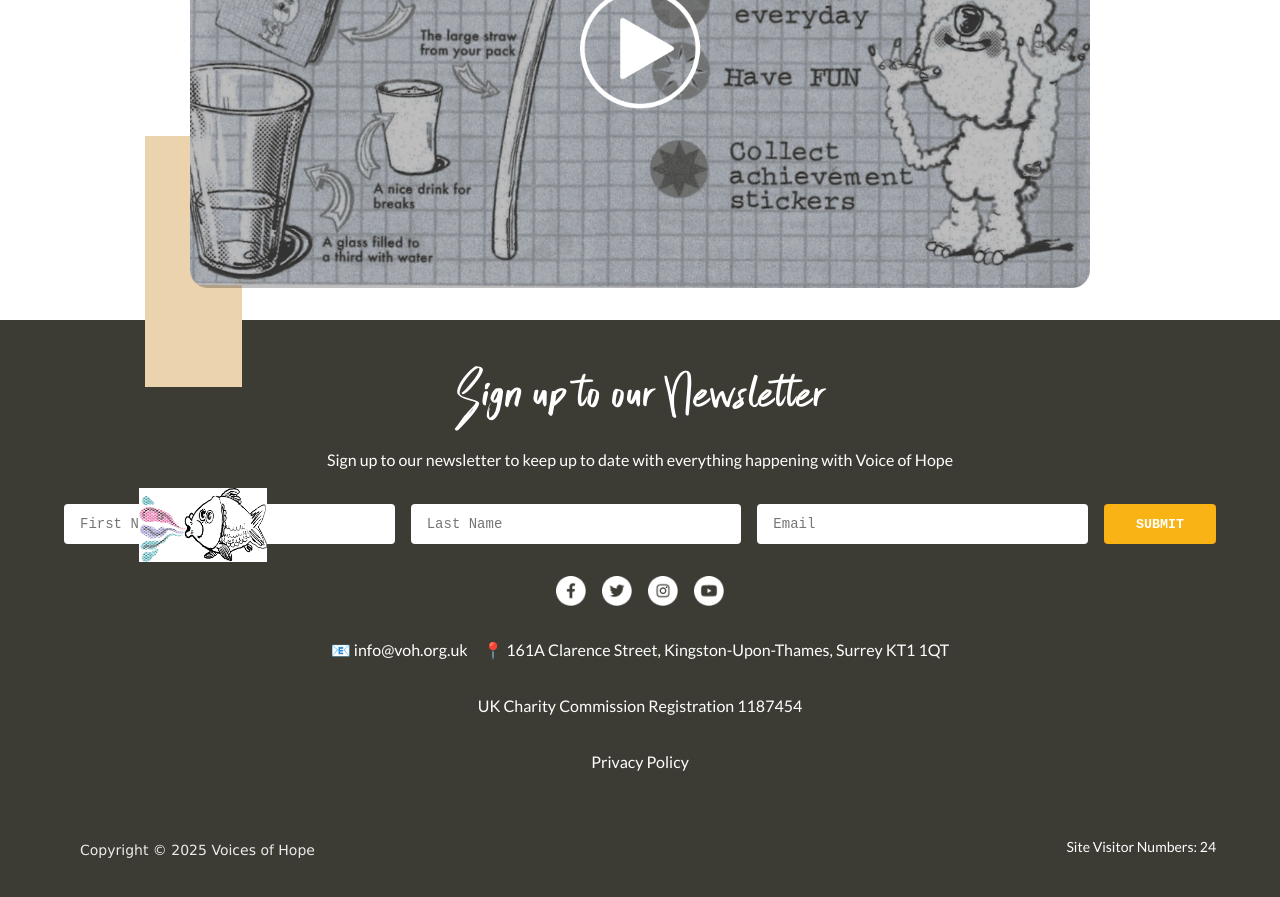
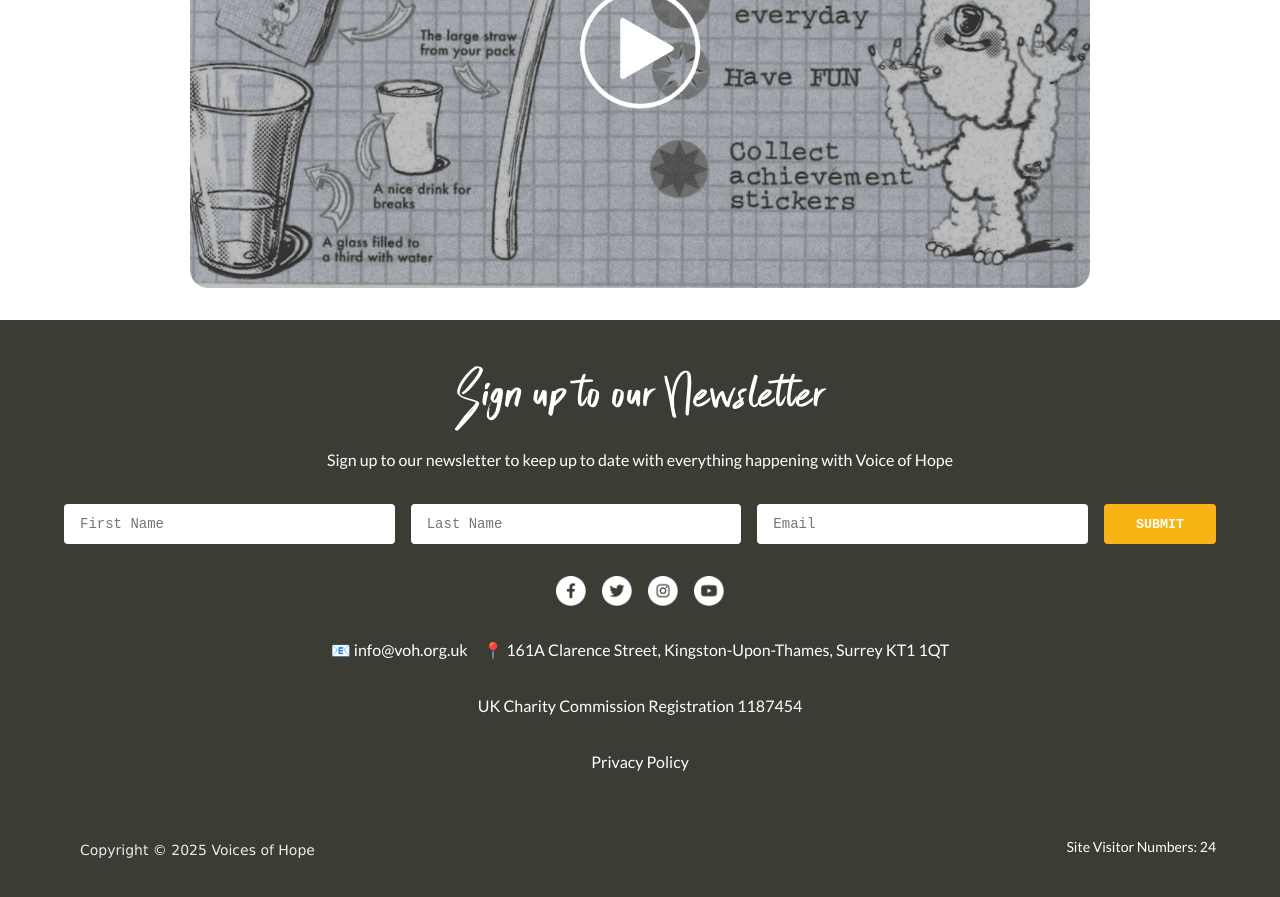
Before and after one commit to shiva-karan-k/Cambridge-VoH-ABC-LP, a Next.js app: page /weeks/week-6 in a window 1280 px wide. Shown: the part 1180-2077 px from the top of the page. Built offline with nearby package versions, Linux system fonts and the light colour scheme; no server answers.

Commit message:
fix: Remove incorrect fish placement from week 6 blue rectangle
- Fish should only appear on the RIGHT side in the title section
- Removed blue rectangle with fish below video thumbnail
- Week 6 now matches the correct reference design

```diff
--- a/src/app/weeks/week-6/page.tsx
+++ b/src/app/weeks/week-6/page.tsx
@@ -95,12 +95,6 @@ export default function Week6Page() {
 
             <div className="video-section-container">
               <div className="video-thumbnail-wrapper">
-                <div className="blue-rectangle-below-thumbnail">
-                  <div className="blue-rectangle"></div>
-                  <div className="bear-on-blue-block">
-                    <img src="/assets/images/w1/fish.png" alt="Fish" className="bear-sign-asset" />
-                  </div>
-                </div>
                 <div className="lock-overlay">
                   <div className="lock-icon"></div>
                 </div>
```
